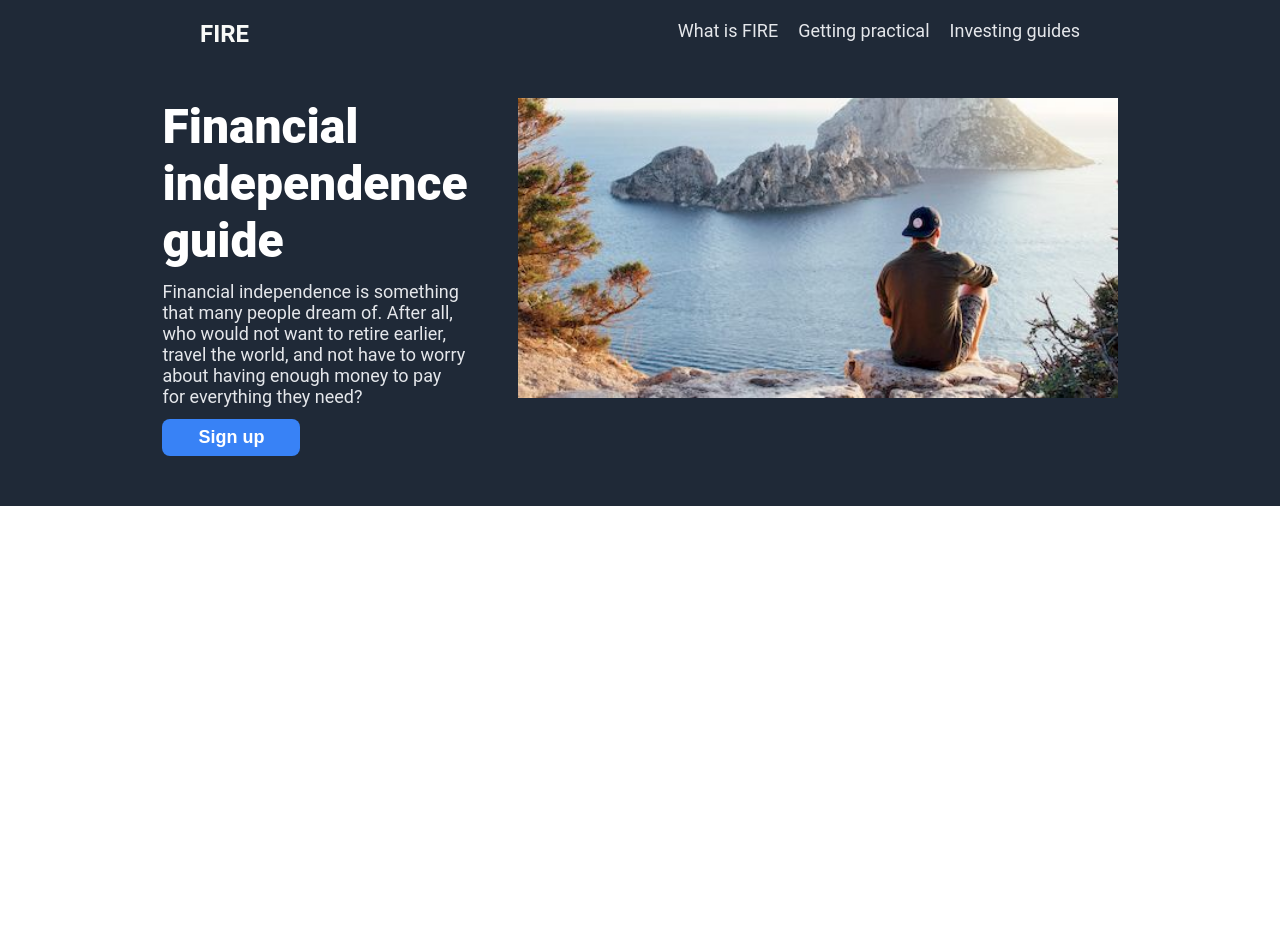
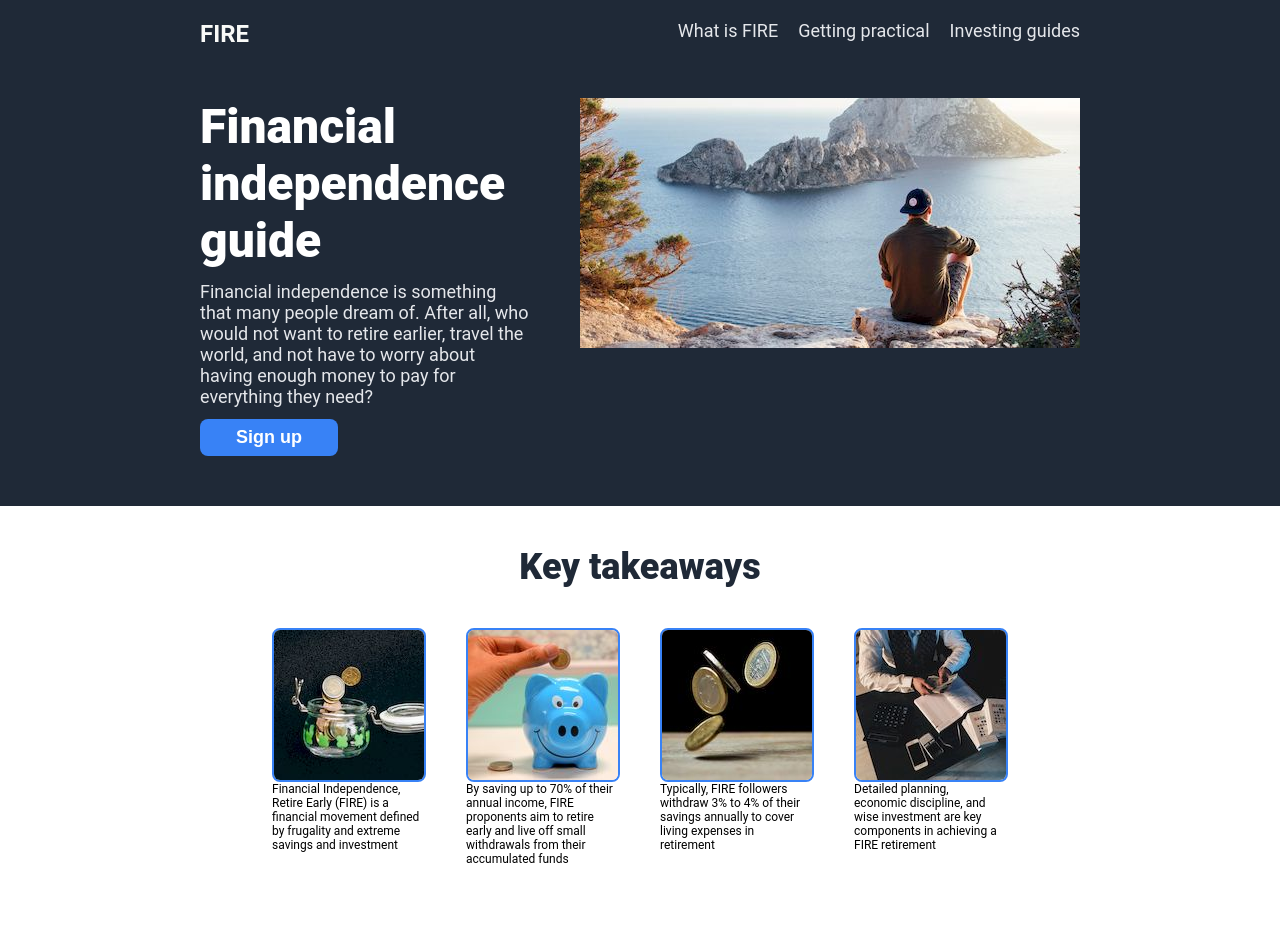
Before and after one commit to zbranca/odin-landing-page, a plain HTML site: page index.html in a window 1280 px wide. Before the commit the page ends 800 px from the top, so only its background shows below. Drawn offline with Linux system fonts and the light colour scheme.

Commit message:
finish detail section

```diff
--- a/index.html
+++ b/index.html
@@ -29,7 +29,30 @@
         </div>
         <button>Sign up</button>
       </div>
-      <img src="img/relax_500.jpg" alt="this is a placeholder for an image">
+      <img class="header-img" src="img/relax_500.jpg" alt="Man standing down looking from a cliff to sea and rocky islands">
+    </div>
+  </div>
+  <div class="detail">
+    <div class="detail-title">
+      Key takeaways
+    </div>
+    <div class="detail-cards">
+      <div class="card">
+        <img src="img/frugal.jpg" alt="Money in a Ikea jar">
+        <span class="caption">Financial Independence, Retire Early (FIRE) is a financial movement defined by frugality and extreme savings and investment</span>
+      </div>
+      <div class="card">
+        <img src="img/piggy.jpg" alt="A hand putting a coin in a piggy saving">
+        <span class="caption">By saving up to 70% of their annual income, FIRE proponents aim to retire early and live off small withdrawals from their accumulated funds</span>
+      </div>
+      <div class="card">
+        <img src="img/coins.jpg" alt="Coins dropping on a table">
+        <span class="caption">Typically, FIRE followers withdraw 3% to 4% of their savings annually to cover living expenses in retirement</span>
+      </div>
+      <div class="card">
+        <img src="img/planning.jpg" alt="Man at a desk with noteboock, hand calculators, and money">
+        <span class="caption">Detailed planning, economic discipline, and wise investment are key components in achieving a FIRE retirement</span>
+      </div>
     </div>
   </div>
 
--- a/styles.css
+++ b/styles.css
@@ -19,11 +19,6 @@ li {
 a {
   text-decoration: none;
   color:inherit;
-}
-
-img {
-  max-width: 80%;
-  height: 300px;
 }
 
 button {
@@ -54,11 +49,13 @@ button {
 
 .menu {
   display: flex;
-  justify-content: space-between;
+  justify-content:space-between;
+
 }
 
 .right-links {
   display: flex;
+  justify-content: end;
   gap: 20px;
 }
 
@@ -69,7 +66,7 @@ button {
 
 .title {
   display: flex;
-  justify-content: center;
+  justify-content: space-between;
   gap: 50px;
 }
 
@@ -77,11 +74,58 @@ button {
   font-size: 24px;
   color: #F9FAF8;
   font-weight: bold;
+  margin-right: auto;
 }
 
 .title-left {
   display: flex;
   flex-direction: column;
+  justify-content: end;
   align-items: baseline;
   gap: 12px;
 }
+
+.header-img {
+  flex-shrink: 0;
+  flex-grow: 0;
+  width: 500px;
+  height: 250px;
+}
+
+.detail {
+  display: flex;
+  flex-direction: column;
+  align-items: center;
+  gap: 40px;
+  padding-top: 40px;
+  padding-bottom: 60px;
+}
+
+.detail-title {
+  font-size: 36px;
+  font-weight: 800;
+  color: #1F2937;
+}
+
+.detail-cards {
+  display: flex;
+  justify-content: center;
+  gap: 40px;
+}
+
+.card {
+  display: flex;
+  flex-direction: column;
+}
+
+.card img{
+  width: 150px;
+  height: 150px;
+  border: 2px solid #3882F6;
+  border-radius: 8px;
+}
+
+.caption {
+  width: 150px;
+  font-size: 12px;
+}
```
Also changed, not shown: img/coins.jpg (added), img/frugal.jpg (added), img/piggy.jpg (added), img/planning.jpg (added), img/relax.jpg (deleted), 1 other file.
